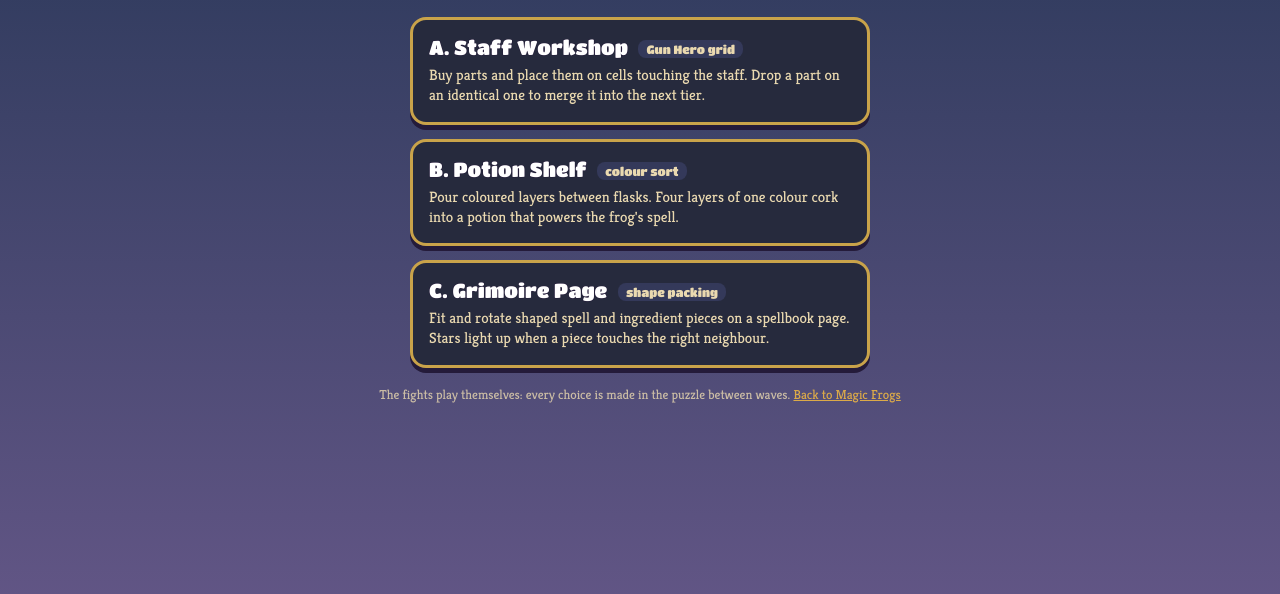
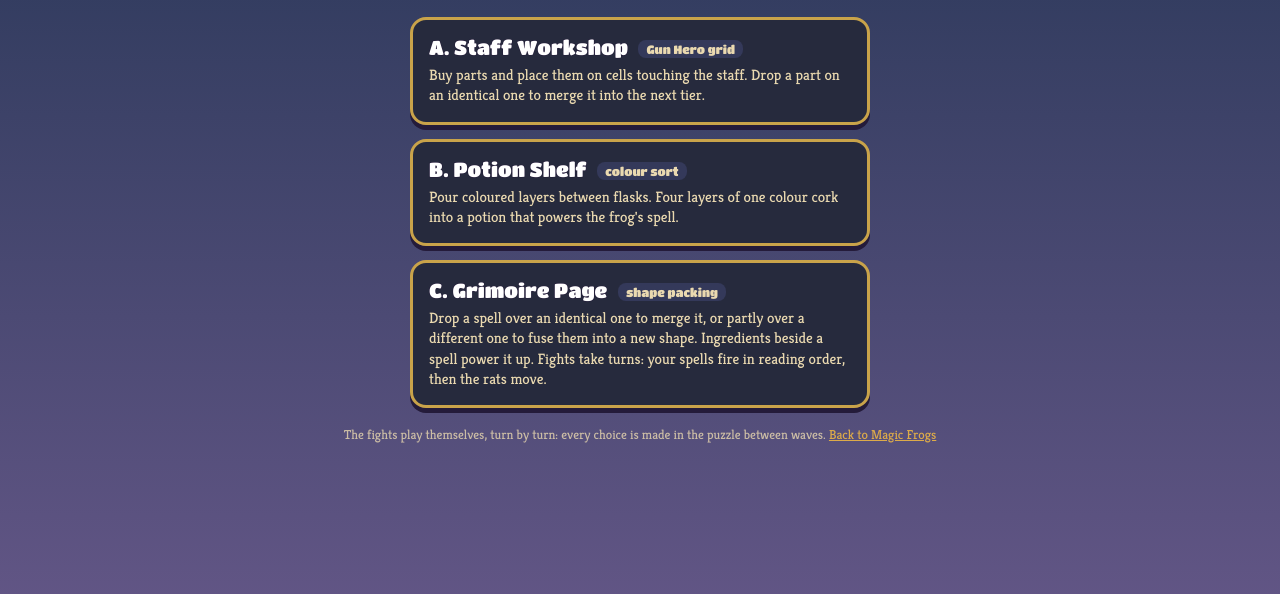
Before and after one commit to BossOfBeastness/magic-frogs, a plain HTML site: page battle-screens/index.html in a window 1280 px wide. Shown: the part 84-678 px from the top of the page. Drawn offline with Linux system fonts and the light colour scheme.

Commit message:
Menu text for Grimoire v3

```diff
--- a/battle-screens/index.html
+++ b/battle-screens/index.html
@@ -33,8 +33,8 @@
   </a>
   <a class="card" href="c-grimoire-page/">
     <div class="name">C. Grimoire Page <span class="tag">shape packing</span></div>
-    <div class="what">Fit and rotate shaped spell and ingredient pieces on a spellbook page. Stars light up when a piece touches the right neighbour.</div>
+    <div class="what">Drop a spell over an identical one to merge it, or partly over a different one to fuse them into a new shape. Ingredients beside a spell power it up. Fights take turns: your spells fire in reading order, then the rats move.</div>
   </a>
-  <p class="foot">The fights play themselves: every choice is made in the puzzle between waves. <a href="../">Back to Magic Frogs</a></p>
+  <p class="foot">The fights play themselves, turn by turn: every choice is made in the puzzle between waves. <a href="../">Back to Magic Frogs</a></p>
 </body>
 </html>
```
